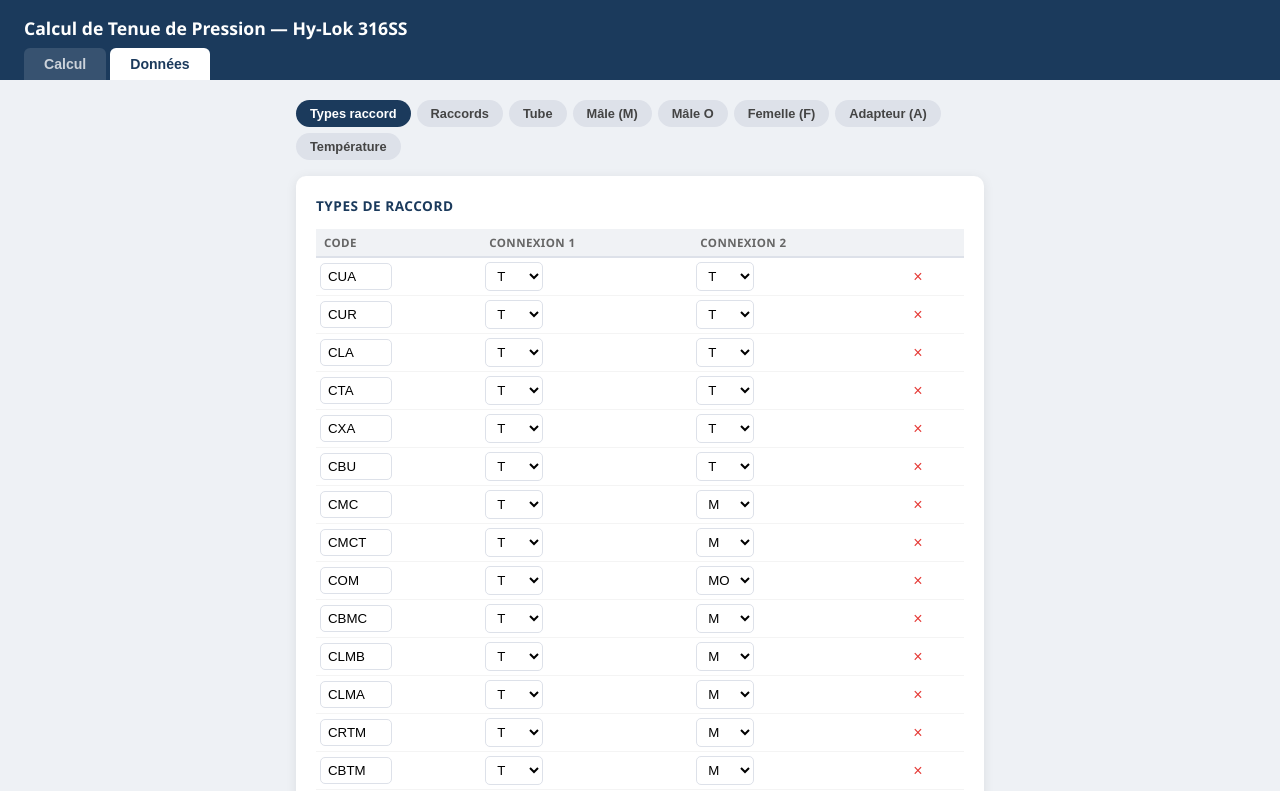
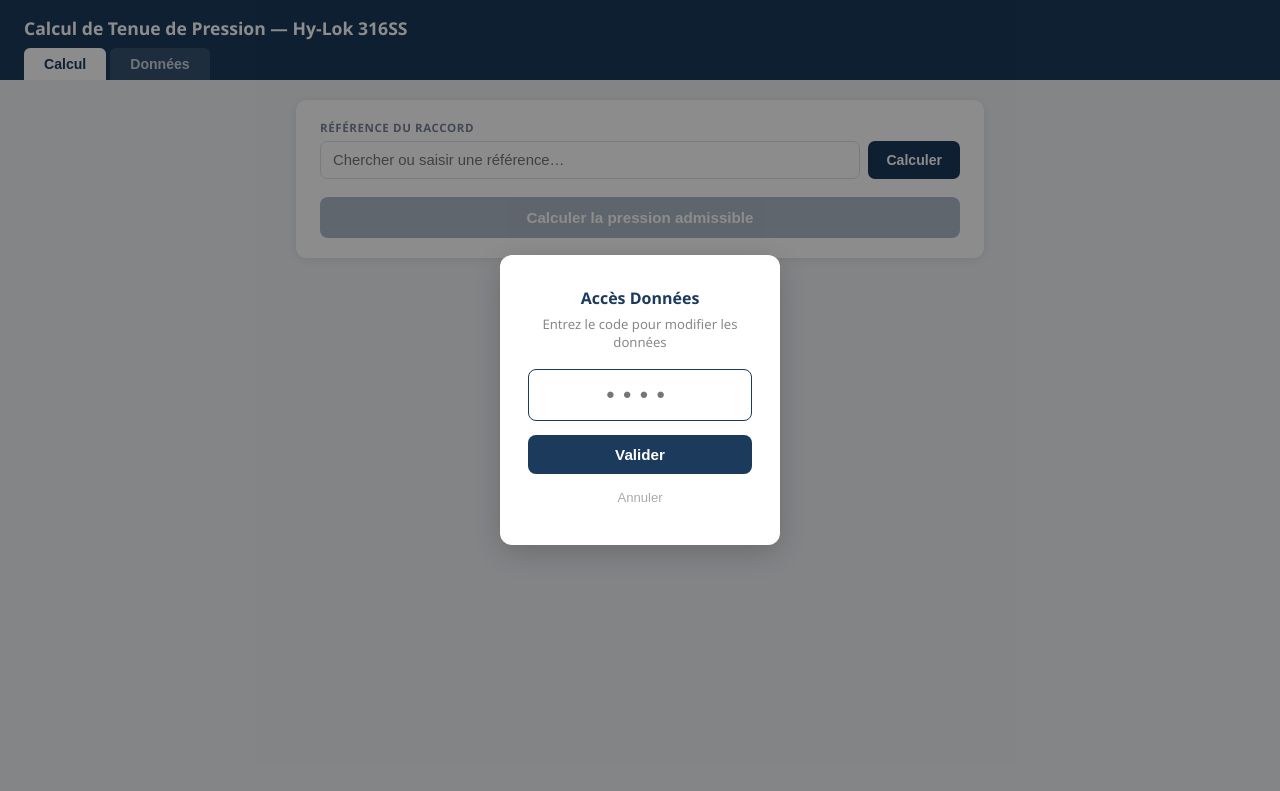
Before and after one commit to tchimi68/mawphylok, a plain HTML site: page index.html in a window 1280 px wide. Both pictures are taken after a click on the button "Données". Shown: the top 791 px of the page. Drawn offline with Linux system fonts and the light colour scheme.

Commit message:
Protection onglet Données par code PIN

```diff
--- a/index.html
+++ b/index.html
@@ -105,6 +105,24 @@
       border-radius:6px;font-size:.8rem;font-weight:600;color:#c62828;cursor:pointer}
     .save-ind{font-size:.78rem;color:#4caf50;margin-left:10px;opacity:0;transition:opacity .3s}
     .save-ind.show{opacity:1}
+    /* PIN modal */
+    .pin-overlay{position:fixed;inset:0;background:rgba(0,0,0,.45);z-index:1000;
+      display:flex;align-items:center;justify-content:center}
+    .pin-box{background:white;border-radius:12px;padding:32px 28px;width:280px;
+      box-shadow:0 8px 32px rgba(0,0,0,.2);text-align:center}
+    .pin-box h2{font-size:1rem;font-weight:700;color:#1b3a5c;margin-bottom:6px}
+    .pin-box p{font-size:.82rem;color:#888;margin-bottom:18px}
+    .pin-input{width:100%;padding:12px;border:1.5px solid #dde1e9;border-radius:8px;
+      font-size:1.4rem;text-align:center;letter-spacing:.4em;outline:none;
+      font-weight:700;color:#1b3a5c;transition:border-color .15s}
+    .pin-input:focus{border-color:#1b3a5c}
+    .pin-input.error{border-color:#e53935;animation:shake .3s}
+    @keyframes shake{0%,100%{transform:translateX(0)}25%{transform:translateX(-6px)}75%{transform:translateX(6px)}}
+    .pin-btn{margin-top:14px;width:100%;padding:11px;background:#1b3a5c;color:white;
+      border:none;border-radius:8px;font-size:.95rem;font-weight:700;cursor:pointer}
+    .pin-btn:hover{background:#254f7a}
+    .pin-cancel{margin-top:8px;width:100%;padding:8px;background:none;border:none;
+      color:#aaa;font-size:.82rem;cursor:pointer}
     .raccord-grid{display:grid;grid-template-columns:repeat(auto-fill,minmax(155px,1fr));gap:6px;margin-bottom:10px}
     .raccord-chip{display:flex;align-items:center;justify-content:space-between;
       background:#f4f6f9;border-radius:6px;padding:5px 8px;font-size:.8rem}
@@ -704,11 +722,51 @@
 }
 
 // ═══════════════════════ NAVIGATION ═══════════════════════
+const PIN='1234';
+let pinUnlocked=false;
+
 function showTab(name){
+  if(name==='data'&&!pinUnlocked){ showPin(); return; }
   document.querySelectorAll('.tab-content').forEach(e=>e.classList.remove('active'));
   document.querySelectorAll('.tab-btn').forEach(e=>e.classList.remove('active'));
   document.getElementById('tab-'+name).classList.add('active');
   document.querySelectorAll('.tab-btn')[name==='calc'?0:1].classList.add('active');
+}
+
+function showPin(){
+  const overlay=document.createElement('div');
+  overlay.className='pin-overlay';
+  overlay.id='pinOverlay';
+  overlay.innerHTML=`
+    <div class="pin-box">
+      <h2>Accès Données</h2>
+      <p>Entrez le code pour modifier les données</p>
+      <input class="pin-input" id="pinInput" type="password" maxlength="4"
+             placeholder="••••" oninput="if(this.value.length===4)checkPin()">
+      <button class="pin-btn" onclick="checkPin()">Valider</button>
+      <button class="pin-cancel" onclick="closePin()">Annuler</button>
+    </div>`;
+  document.body.appendChild(overlay);
+  setTimeout(()=>document.getElementById('pinInput')?.focus(),50);
+}
+
+function checkPin(){
+  const inp=document.getElementById('pinInput');
+  if(!inp)return;
+  if(inp.value===PIN){
+    pinUnlocked=true;
+    closePin();
+    showTab('data');
+  } else {
+    inp.classList.add('error');
+    inp.value='';
+    setTimeout(()=>inp.classList.remove('error'),400);
+    inp.focus();
+  }
+}
+
+function closePin(){
+  document.getElementById('pinOverlay')?.remove();
 }
 function showEtab(ev,name){
   document.querySelectorAll('.editor-section').forEach(e=>e.classList.remove('active'));
```
